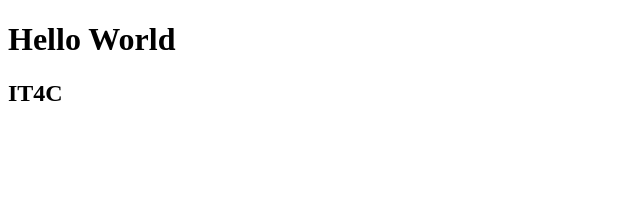
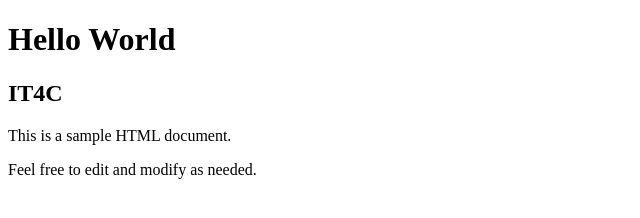
Before and after one commit to eFernando-CV/GT-Products-API, a plain HTML site: page index.html in a window 1280 px wide. Shown: the whole page, without its empty margins (0-640 px from the left). Drawn offline with Linux system fonts and the light colour scheme.

Commit message:
Added 2 paragraphs in anotherBranch

```diff
--- a/index.html
+++ b/index.html
@@ -8,5 +8,9 @@
 <body>
     <h1>Hello World</h1>
     <h2>IT4C</h2>
+
+    <p>This is a sample HTML document.</p>
+    <p>Feel free to edit and modify as needed.</p>
+
 </body>
 </html>
```
